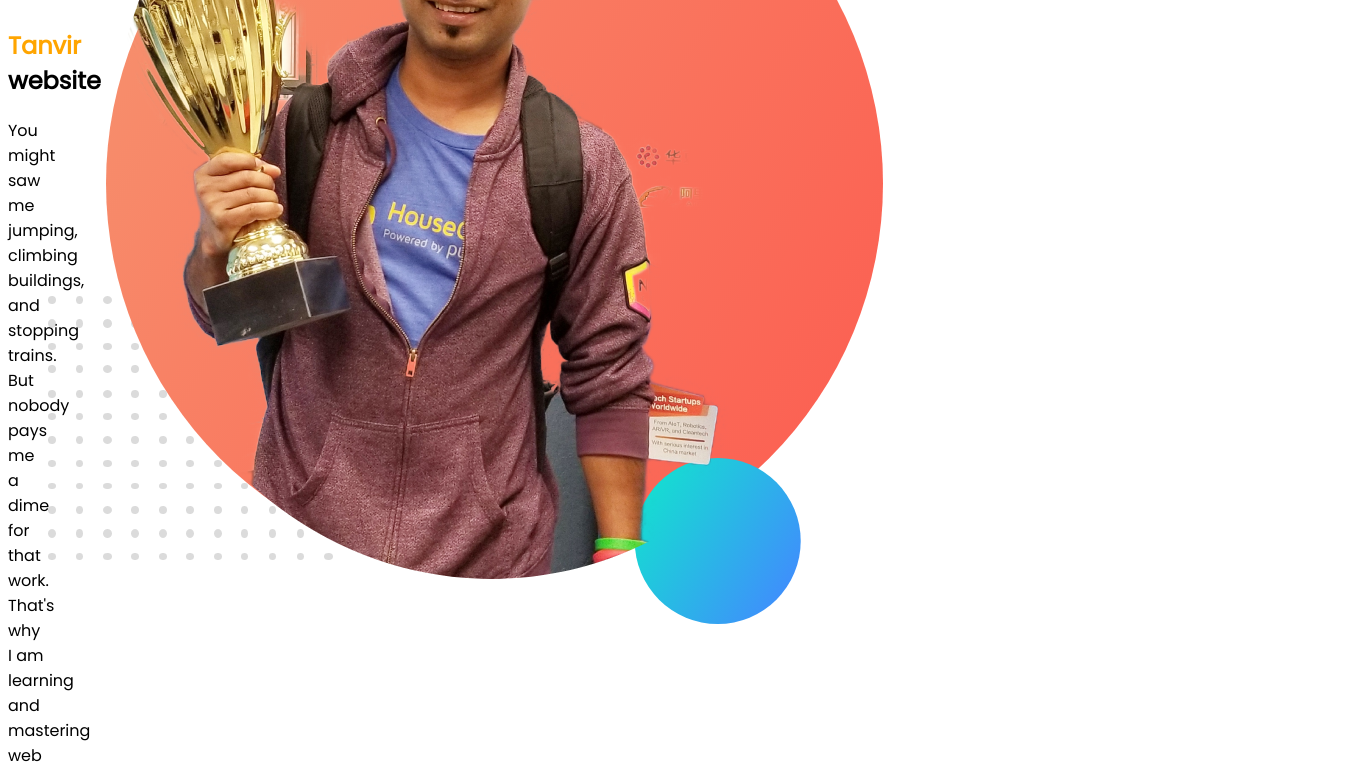
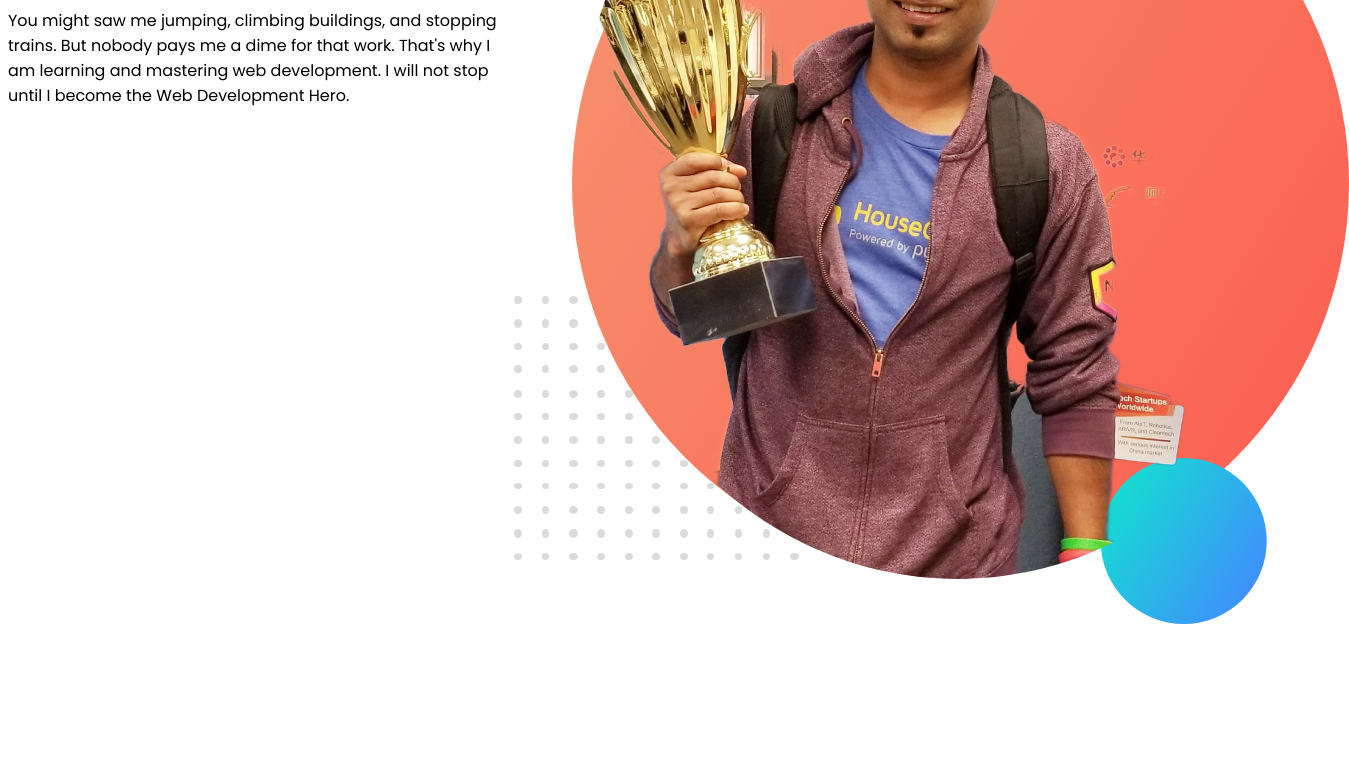
Before and after one commit to wasib800/wasib-portfolio, a plain HTML site: page index.html in a window 1280 px wide. Shown: the part 213-986 px from the top of the page, 1349 px wide, since content can reach past the window. After the commit the page ends 844 px from the top, so only its background shows below. Drawn offline with Linux system fonts and the light colour scheme.

Commit message:
upload image

```diff
--- a/index.html
+++ b/index.html
@@ -8,6 +8,11 @@
     <link href="https://fonts.googleapis.com/css2?family=Poppins&display=swap" rel="stylesheet">
     <link rel="stylesheet" href="style.css">
 </head>
+
+
+</section>
+
+<body>
     <section>
         <div class="half-width">
             <h1>welcome to</h1>
@@ -15,16 +20,11 @@
             <h3></h3>
             <p>You might saw me jumping, climbing buildings, and stopping trains. But nobody pays me a dime for that work. That's why I am learning and mastering web development. I will not stop until I become the Web Development Hero.
             </p>
-
         </div>
         <div class="half-width">
             <img src="images/profile photo.png" alt="">
         </div>
 
-</section>
-
-<body>
-
 </body>
 
 </html>
--- a/style.css
+++ b/style.css
@@ -11,6 +11,6 @@ h1 {
 }
 
 .half-width {
-    width: 40px;
+    width: 40%;
     float: left;
 }
```
Lines whose indentation alone changed are shown as unchanged.
